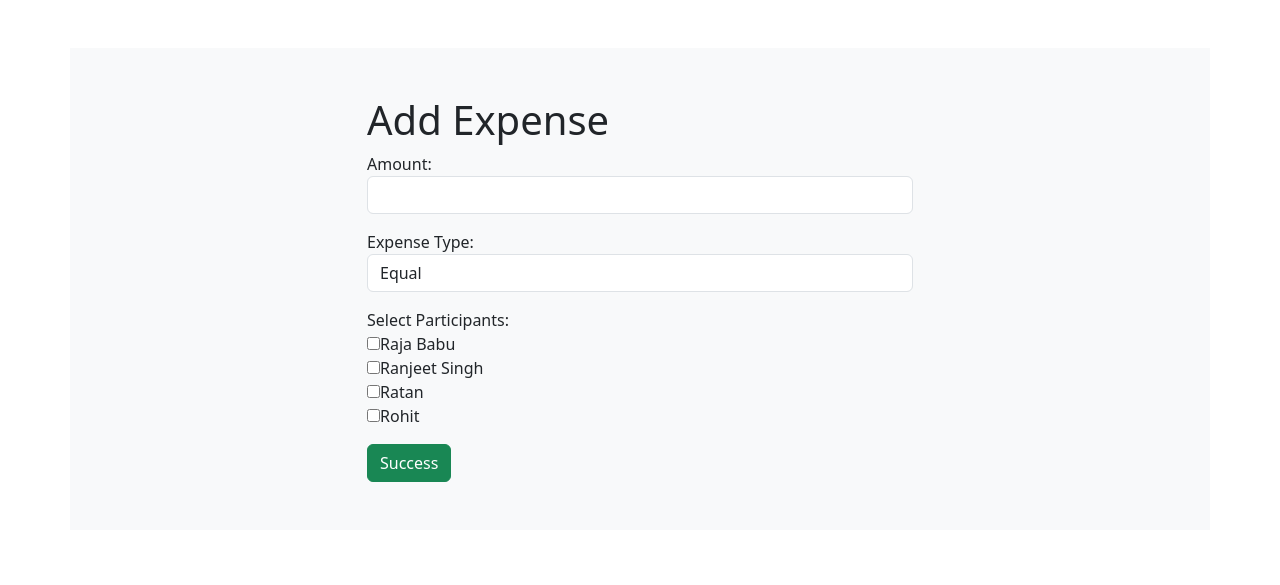
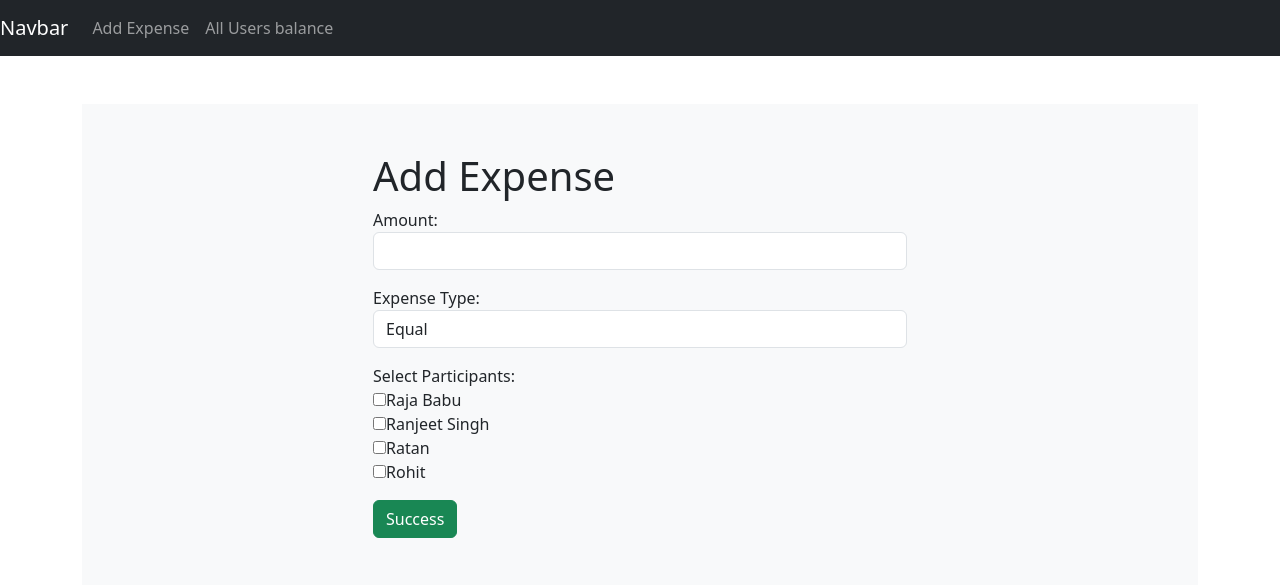
Before and after one commit to rajababu027/starclinch-Task, a Django app: page / in a window 1280 px wide. Shown: the top 585 px of the page. Run offline with Django 5.2, Linux system fonts and the light colour scheme; data comes from the database, SQL or seed files in the repository.

Commit message:
add header and all things

```diff
--- a/expense/templates/add_expense.html
+++ b/expense/templates/add_expense.html
@@ -1,13 +1,10 @@
-<!doctype html>
-<html lang="en">
-  <head>
-    <meta charset="utf-8">
-    <meta name="viewport" content="width=device-width, initial-scale=1">
-    <title>Add Expense</title>
-    <link href="https://cdn.jsdelivr.net/npm/bootstrap@5.3.3/dist/css/bootstrap.min.css" rel="stylesheet" integrity="sha384-QWTKZyjpPEjISv5WaRU9OFeRpok6YctnYmDr5pNlyT2bRjXh0JMhjY6hW+ALEwIH" crossorigin="anonymous">
-  </head>
-  <body>
-<body>
+{% extends "base.html" %}
+
+{% block title %}
+    Add Expense
+{% endblock %}
+
+{% block content %}
     <div class="container mt-5 bg-light">
         <div class="row justify-content-center">
             <div class="col-md-6 mt-5">
@@ -50,21 +47,4 @@
 </div>
 </div>
 </div>
-    <script src="https://cdn.jsdelivr.net/npm/bootstrap@5.3.3/dist/js/bootstrap.bundle.min.js" integrity="sha384-YvpcrYf0tY3lHB60NNkmXc5s9fDVZLESaAA55NDzOxhy9GkcIdslK1eN7N6jIeHz" crossorigin="anonymous"></script>
-    <script>
-        document.getElementById('expense_type').addEventListener('change', function() {
-            var type = this.value;
-            if (type === 'PERCENT') {
-                document.getElementById('percentages').style.display = 'block';
-                document.getElementById('shares').style.display = 'none';
-            } else if (type === 'EXACT') {
-                document.getElementById('percentages').style.display = 'none';
-                document.getElementById('shares').style.display = 'block';
-            } else {
-                document.getElementById('percentages').style.display = 'none';
-                document.getElementById('shares').style.display = 'none';
-            }
-        });
-    </script>
-</body>
-</html>
+{% endblock %}
--- /dev/null
+++ b/expense/templates/base.html
@@ -0,0 +1,34 @@
+<!doctype html>
+<html lang="en">
+<head>
+    <meta charset="utf-8">
+    <meta name="viewport" content="width=device-width, initial-scale=1">
+    <title>{% block title %} {% endblock %}</title>
+    <link href="https://cdn.jsdelivr.net/npm/bootstrap@5.3.3/dist/css/bootstrap.min.css" rel="stylesheet" integrity="sha384-QWTKZyjpPEjISv5WaRU9OFeRpok6YctnYmDr5pNlyT2bRjXh0JMhjY6hW+ALEwIH" crossorigin="anonymous">
+</head>
+<body>
+    {% include "header.html" %}
+
+    <div class="container mt-5">
+        {% block content %}
+        {% endblock %}
+    </div>
+
+    <script src="https://cdn.jsdelivr.net/npm/bootstrap@5.3.3/dist/js/bootstrap.bundle.min.js" integrity="sha384-YvpcrYf0tY3lHB60NNkmXc5s9fDVZLESaAA55NDzOxhy9GkcIdslK1eN7N6jIeHz" crossorigin="anonymous"></script>
+    <script>
+        document.getElementById('expense_type').addEventListener('change', function() {
+            var type = this.value;
+            if (type === 'PERCENT') {
+                document.getElementById('percentages').style.display = 'block';
+                document.getElementById('shares').style.display = 'none';
+            } else if (type === 'EXACT') {
+                document.getElementById('percentages').style.display = 'none';
+                document.getElementById('shares').style.display = 'block';
+            } else {
+                document.getElementById('percentages').style.display = 'none';
+                document.getElementById('shares').style.display = 'none';
+            }
+        });
+    </script>
+</body>
+</html>
--- /dev/null
+++ b/expense/templates/header.html
@@ -0,0 +1,16 @@
+<nav class="navbar navbar-expand-lg navbar-dark bg-dark">
+    <a class="navbar-brand" href="#">Navbar</a>
+    <button class="navbar-toggler" type="button" data-toggle="collapse" data-target="#navbarNav" aria-controls="navbarNav" aria-expanded="false" aria-label="Toggle navigation">
+      <span class="navbar-toggler-icon"></span>
+    </button>
+    <div class="collapse navbar-collapse" id="navbarNav">
+      <ul class="navbar-nav">
+        <li class="nav-item active">
+          <a class="nav-link" href="{% url 'add_expense' %}">Add Expense</a>
+        </li>
+        <li class="nav-item">
+          <a class="nav-link" href="{% url 'all_users' %}">All Users balance</a>
+        </li>
+      </ul>
+    </div>
+  </nav>
--- a/expense/urls.py
+++ b/expense/urls.py
@@ -5,5 +5,6 @@ urlpatterns = [
     # path('', views.create_expense, name='index'),
     # path('split', views.create_split_expense, name='index'),
     path('', views.add_expense, name='add_expense'),
-    path('show-balances/<str:user_id>/', views.show_balances, name='show_balances'),
+    path('all_users/', views.all_users_balances, name='all_users'),
+    path('show_balances/<str:user_id>/', views.show_balances, name='show_balances'),
 ]
--- a/expense/views.py
+++ b/expense/views.py
@@ -1,33 +1,3 @@
-# from urllib import response
-# from django.shortcuts import render, redirect
-# from .forms import ExpenseForm, SplitExpenseForm
-
-
-# def create_expense(request):
-#     if request.method == 'POST':
-#         form = ExpenseForm(request.POST)
-#         if form.is_valid():
-#             form.save()
-#     else:
-#         form = ExpenseForm()
-#     return render(request, 'expense_form.html', {'form': form})
-
-
-# def create_split_expense(request):
-#     if request.method == 'POST':
-#         form = SplitExpenseForm(request.POST)
-#         if form.is_valid():
-#             form = form(commit=False)
-#             expense_type = form.cleaned_data['expense_type']
-#             form.save()
-#     else:
-#         form = SplitExpenseForm()
-#     return render(request, 'split_expense_form.html', {'form': form})
-
-
-
-
-
 from django.shortcuts import render, redirect
 from .models import User, Expense, ExpenseParticipant
 from django.db.models import Sum
@@ -78,26 +48,39 @@ def split_exact(expense, participants, shares):
         ExpenseParticipant.objects.create(expense=expense, user_id=participant_id, share=share)
 
 
+def all_users_balances(request):
+    users = User.objects.all()
+    balances_data = {}
+
+    for user in users:
+        expenses_paid = ExpenseParticipant.objects.filter(user=user).values('expense__payer').annotate(total_share=Sum('share'))
+        expenses_owed = ExpenseParticipant.objects.filter(expense__payer=user).values('user').annotate(total_share=Sum('share'))
+
+        balance = 0
+        for expense in expenses_paid:
+            balance -= expense['total_share']
+
+        for expense in expenses_owed:
+            balance += expense['total_share']
+
+        balances_data[user] = balance
+
+    balances = [{'user': user, 'amount': amount} for user, amount in balances_data.items() if amount != 0]
+
+    return render(request, 'balance_list.html', {'balances': balances})
+
+
 def show_balances(request, user_id):
-    user = User.objects.all()
-    # user = User.objects.get(id=user_id)
-
-    # Calculate total shares paid by the user
+    user = User.objects.get(id=user_id)
     expenses_paid = ExpenseParticipant.objects.filter(user=user).values('expense__payer').annotate(total_share=Sum('share'))
-
-    # Calculate total shares owed by the user
     expenses_owed = ExpenseParticipant.objects.filter(expense__payer=user).values('user').annotate(total_share=Sum('share'))
-
     balance_data = {}
-
-    # Calculate balances for shares paid
     for expense in expenses_paid:
         balance_data[expense['expense__payer']] = balance_data.get(expense['expense__payer'], 0) - expense['total_share']
 
-    # Calculate balances for shares owed
     for expense in expenses_owed:
         balance_data[user] = balance_data.get(user, 0) + expense['total_share']
 
     balances = [{'user': u, 'amount': amount} for u, amount in balance_data.items() if amount != 0]
 
-    return render(request, 'balance_list.html', {'user': user, 'balances': balances})
+    return render(request, 'user_balance.html', {'user': user, 'balances': balances})
```
Also changed, not shown: expense/templates/balance_list.html (+9 -10 lines), expense/templates/user_balance.html (added, +17 -0 lines).
